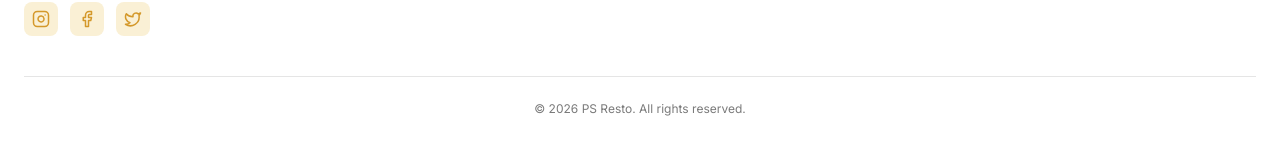
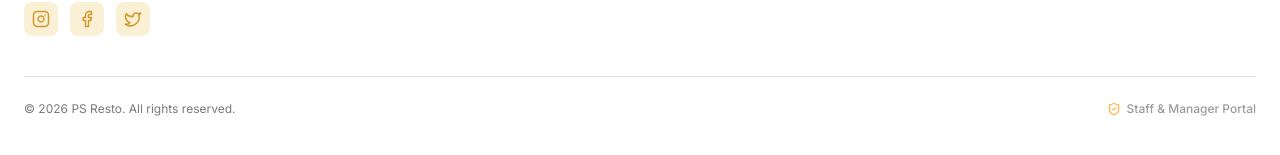
Before and after one commit to PS068/cafechococraze, a React (Vite) app: page / in a window 1280 px wide. Shown: the part 891-1046 px from the top of the page. Built offline with nearby package versions, Linux system fonts and the light colour scheme; no server answers; the database is empty.

Commit message:
Add vercel.json SPA rewrites and Staff Portal link in footer

```diff
--- a/src/components/public/Footer.tsx
+++ b/src/components/public/Footer.tsx
@@ -1,4 +1,5 @@
-import { MapPin, Phone, Clock, UtensilsCrossed } from 'lucide-react';
+import { Link } from 'react-router-dom';
+import { MapPin, Phone, Clock, UtensilsCrossed, ShieldCheck } from 'lucide-react';
 import { InstagramIcon, FacebookIcon, TwitterIcon } from '../common/SocialIcons';
 import { useData } from '../../context/DataContext';
 
@@ -127,11 +128,23 @@ export default function Footer() {
           </div>
         </div>
 
-        {/* Copyright */}
-        <div className="border-t mt-10 pt-6 text-center" style={{ borderColor: 'var(--border-default)' }}>
+        {/* Copyright & Staff Portal Link */}
+        <div
+          className="border-t mt-10 pt-6 flex flex-col sm:flex-row items-center justify-between gap-3 text-center sm:text-left"
+          style={{ borderColor: 'var(--border-default)' }}
+        >
           <p className="text-xs" style={{ color: 'var(--text-muted)' }}>
             © {year} {restaurant.name}. All rights reserved.
           </p>
+
+          <Link
+            to="/admin/login"
+            className="text-xs font-medium flex items-center gap-1.5 transition-opacity opacity-75 hover:opacity-100"
+            style={{ color: 'var(--text-muted)' }}
+          >
+            <ShieldCheck size={14} className="text-amber-500" />
+            <span>Staff & Manager Portal</span>
+          </Link>
         </div>
       </div>
     </footer>
```
Also changed, not shown: vercel.json (added).
